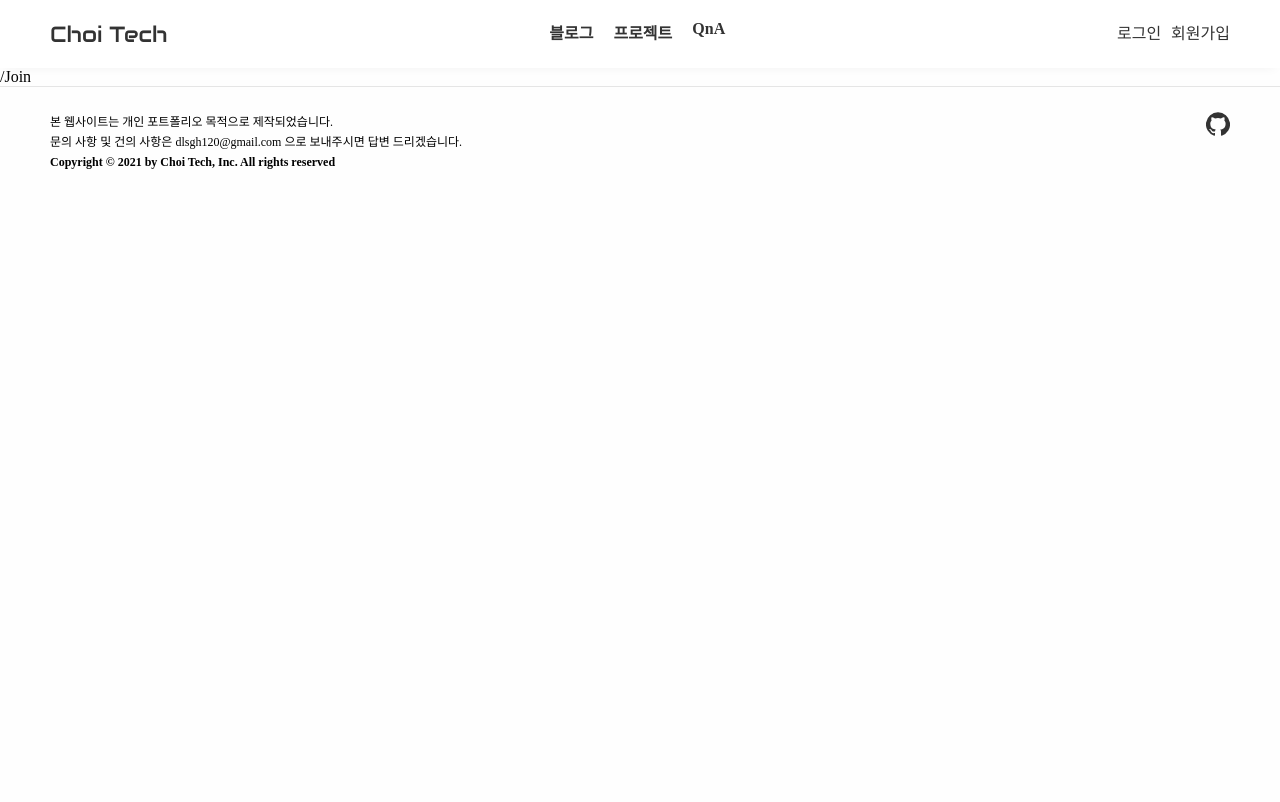
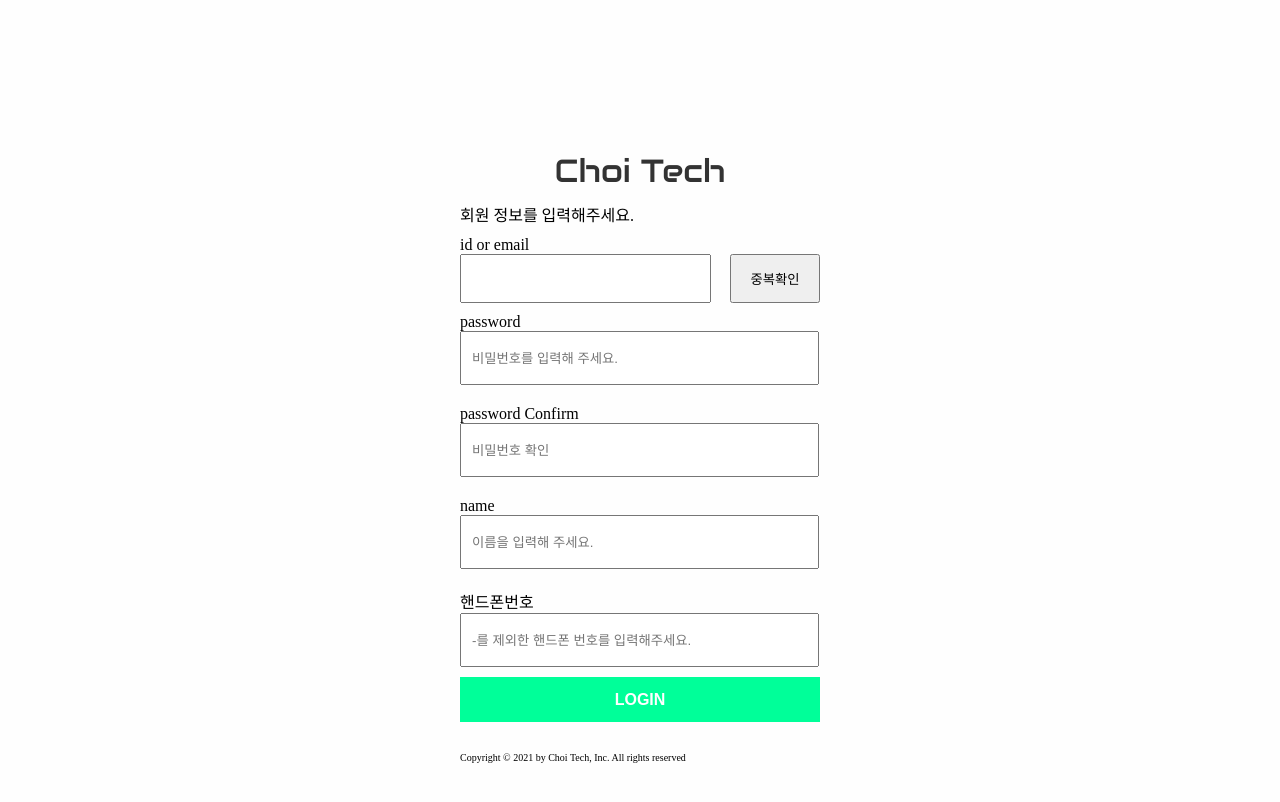
Before and after one commit to iiinhochoiii/blog-next, a Next.js app: page /join in a window 1280 px wide. Shown: the top 802 px of the page. Built offline with nearby package versions, Linux system fonts and the light colour scheme.

Commit message:
join layout complete

```diff
--- /dev/null
+++ b/components/user/join/index.ts
@@ -0,0 +1 @@
+export {default} from './joinComponent';
--- /dev/null
+++ b/components/user/join/joinComponent.tsx
@@ -0,0 +1,112 @@
+import React from 'react';
+import styled from 'styled-components';
+import Link from 'next/link';
+const JoinComponent: React.FC = () =>{
+    return(
+        <JoinWrap>
+            <JoinContainer>
+                <LoginHeader>
+                    <Link href="/">
+                        <a>Choi Tech</a>
+                    </Link>
+                </LoginHeader>
+                <JoinContent>
+                    <h1>회원 정보를 입력해주세요.</h1>
+                    <p>id or email</p>
+                    <div>
+                        <input type="text" />
+                        <button>중복확인</button>
+                    </div>
+                    <p>password</p>
+                    <input type="text" placeholder="비밀번호를 입력해 주세요."/>
+                    <p>password Confirm</p>
+                    <input type="text" placeholder="비밀번호 확인" />
+                    <p>name</p>
+                    <input type="text" placeholder="이름을 입력해 주세요." />
+                    <p>핸드폰번호</p>
+                    <input type="text" placeholder="-를 제외한 핸드폰 번호를 입력해주세요." />
+                    <div className="user_join">
+                        <button>LOGIN</button>
+                    </div>
+                </JoinContent>
+                <LoginFooter>
+                    <p>
+                    Copyright © 2021 by Choi Tech, Inc. All rights reserved
+                    </p>
+                </LoginFooter>
+            </JoinContainer>
+        </JoinWrap>
+    );
+}
+
+const JoinWrap = styled.div`
+
+`;
+
+const JoinContainer = styled.div`
+    width:360px;
+    margin: 150px auto;
+    &>h1{
+        margin:0px 0px 20px 0px;
+        font-size:26px;
+    }
+`;
+const LoginHeader = styled.div`
+    text-align:center;
+    &>a{
+        font-family: 'Audiowide',cursive;
+        text-decoration:none;
+        color:#333333;
+        font-size:32px;
+    }
+`;
+
+const JoinContent = styled.div`
+    &>h1{
+        font-size:16px;
+        font-weight:400;
+    }
+    &>p{
+        margin:10px 0px 0px 0px;
+    }
+    &>div{
+        display:flex;
+        justify-content:space-between;
+        &>input{
+            padding:0 10px;
+            width:calc(70% - 25px);
+            height:45px;
+            outline:none;
+        }
+        &>button{
+            width:25%;
+        }
+    }
+    &>input{
+        width:calc(100% - 25px);
+            height:50px;
+            outline:none;
+            padding:0 10px;
+            margin-bottom:10px;
+    }
+    &>.user_join{
+        &>button{
+            width:100%;
+            height:45px;
+            cursor: pointer;
+            outline:none;
+            background-color:#00FF99;
+            color:#ffffff;
+            font-size:16px;
+            font-weight:bold;
+            border:none;
+        }
+    }
+`;
+const LoginFooter = styled.div`
+margin-top:30px;
+    &>p{
+        font-size:10px;
+    }
+`;
+export default JoinComponent;
--- a/pages/join.tsx
+++ b/pages/join.tsx
@@ -1,10 +1,7 @@
-import BaseTemplate from '../components/template/base';
-
+import JoinComponent from '../components/user/join';
 const Join = () =>{
     return(
-        <BaseTemplate>
-            /Join
-        </BaseTemplate>
+      <JoinComponent />
     );
 }
 
```
Also changed, not shown: components/user/login/loginComponent.tsx (+12 -4 lines).
